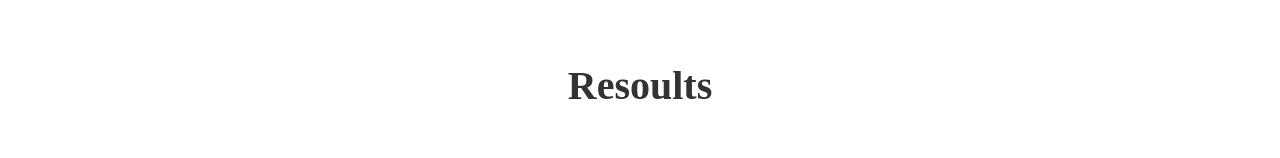
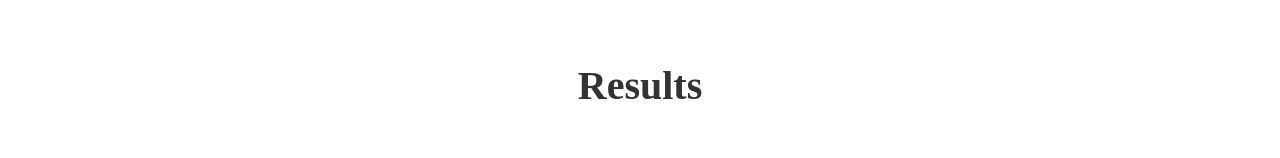
Before and after one commit to PiotrGasiorek/search.io, a React (Create React App) app: page / in a window 1280 px wide. Shown: the part 642-800 px from the top of the page. Built offline with nearby package versions, Linux system fonts and the light colour scheme.

Commit message:
Fixed typo in section title

```diff
--- a/src/components/Main.js
+++ b/src/components/Main.js
@@ -5,7 +5,7 @@ import Grid from './Grid';
 const Main = function(props) {
     return (
         <MainStyles>
-            <h2>Resoults</h2>
+            <h2>Results</h2>
             <Grid searchedPhotos={props.searchedPhotos}/>
         </MainStyles>
     );
```
